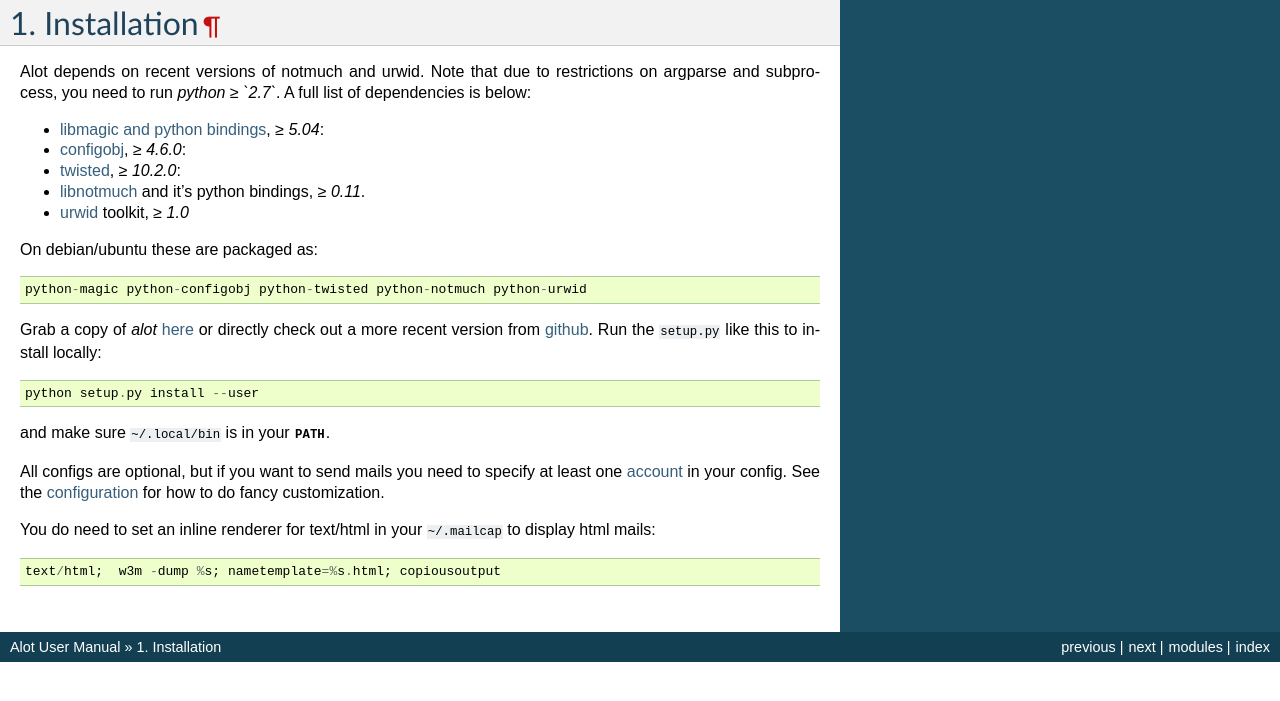
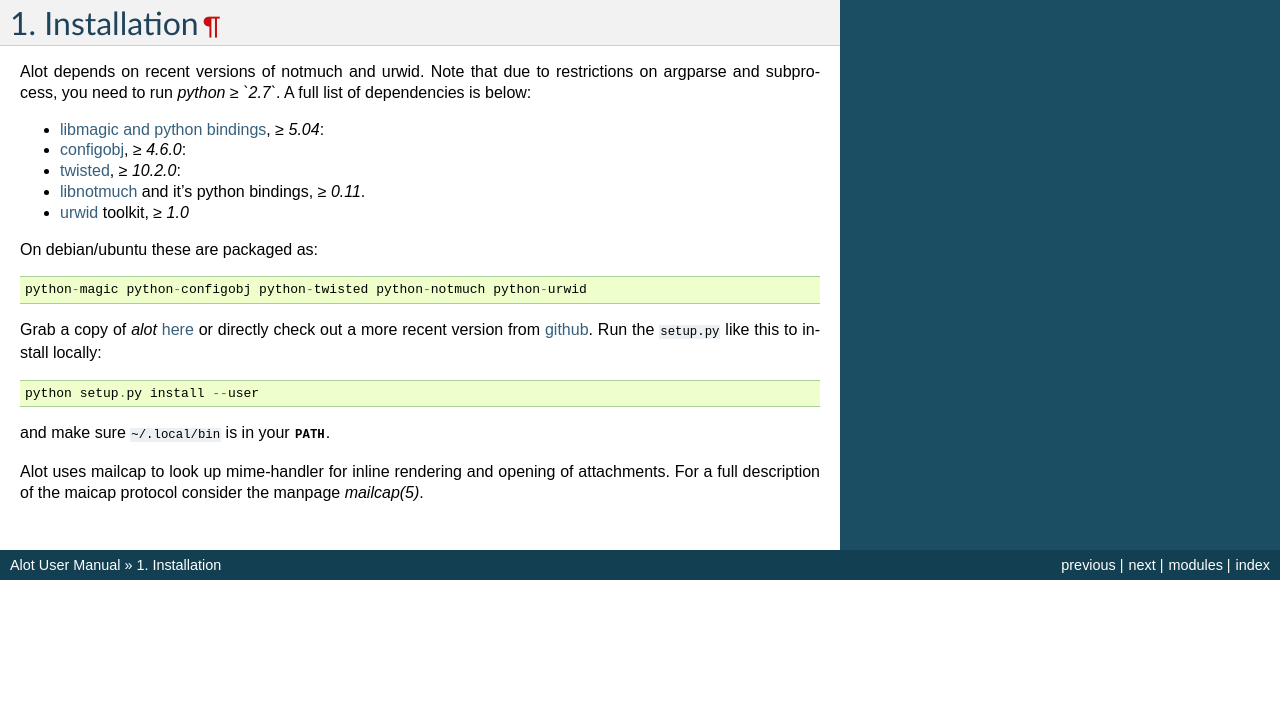
Before and after one commit to pazz/alot, a Sphinx documentation site: the page built from docs/source/installation.rst, in a window 1280 px wide. Shown: the top 701 px of the page. Built offline with Sphinx 7.4.7, drawn with Linux system fonts in a browser that asks for light colours.

Commit message:
docs: installation, mailcap

```diff
--- a/docs/source/configuration/index.rst
+++ b/docs/source/configuration/index.rst
@@ -11,6 +11,10 @@
 The default location for the config file is :file:`~/.config/alot/config`. If
 upon startup this file is not found, a small default configuration (containing
 mostly standard key bindings) will be copied in its place.
+
+All configs are optional, but if you want to send mails you need to specify at least one
+:ref:`account <account>` in your config.
+
 
 Config options
 ==============
--- a/docs/source/installation.rst
+++ b/docs/source/installation.rst
@@ -24,12 +24,5 @@
 
 and make sure :file:`~/.local/bin` is in your :envvar:`PATH`.
 
-
-All configs are optional, but if you want to send mails you need to specify at least one
-:ref:`account <account>` in your config. See the :ref:`configuration <configuration>` for how to do
-fancy customization.
-
-You do need to set an inline renderer for text/html in your :file:`~/.mailcap` to display
-html mails::
-
-       text/html;  w3m -dump %s; nametemplate=%s.html; copiousoutput
+Alot uses mailcap to look up mime-handler for inline rendering and opening of attachments.
+For a full description of the maicap protocol consider the manpage :manpage:`mailcap(5)`.
```
